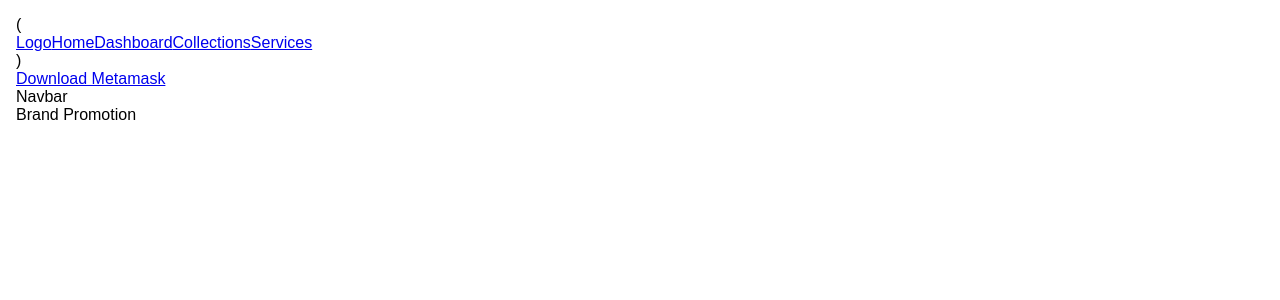
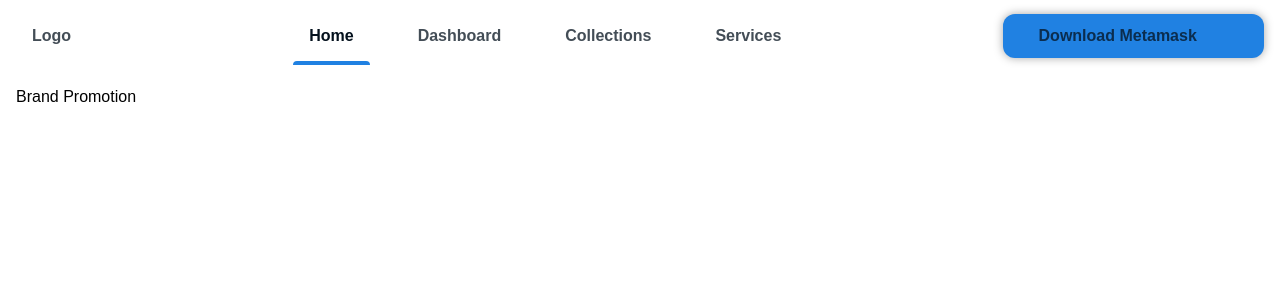
Before and after one commit to shishirtiwari23/NFT-warranty-system, a React (Create React App) app: page / in a window 1280 px wide. Shown: the top 300 px of the page. Built offline with nearby package versions, Linux system fonts and the light colour scheme.

Commit message:
navbar ui improved

```diff
--- a/src/App.module.scss
+++ b/src/App.module.scss
@@ -7,11 +7,12 @@
 }
 
 :root {
-  --clr-primary: rgb(21, 178, 229);
-  --clr-bg: rgb(21, 178, 229);
-  --nav-height: 70px;
+  --clr-primary: rgb(32, 129, 226);
+  --clr-bg: rgb(255,255,255);
+  --nav-height: 4.5rem;
   --sidemenu-width: 300px;
   --fixed-width: 100%;
+  --default-padding-horizontal:1rem;
 }
 html{
   font-size: 16px;
--- a/src/Layouts/MainLayout/MainLayout.module.scss
+++ b/src/Layouts/MainLayout/MainLayout.module.scss
@@ -1,5 +1,9 @@
 @import "../../utils/commons.scss";
 
 .container{
- padding: 1rem;
+//  padding:0 var(--default-padding-horizontal);
+ main{
+     padding:1rem var(--default-padding-horizontal);
+     padding-top: calc(1rem + var(--nav-height));
+ }
 }
--- a/src/components/Button/Button.jsx
+++ b/src/components/Button/Button.jsx
@@ -1,7 +1,11 @@
 import styles from "./Button.module.scss";
 
-const Button = ({ children }) => {
-  return <div className={styles.container}>{children}</div>;
+const Button = ({ children, ...remaining }) => {
+  return (
+    <button {...remaining} className={styles.container}>
+      {children}
+    </button>
+  );
 };
 
 export default Button;
--- a/src/components/Button/Button.module.scss
+++ b/src/components/Button/Button.module.scss
@@ -1,5 +1,17 @@
 @import "../../utils/commons.scss";
 
 .container{
-
+    min-width: 100px;
+    padding:0.8rem 1.2rem;
+    border-radius:12px;
+    background-color: var(--clr-primary);
+    border:none;
+    color: white;
+    box-shadow: 0 0 10px 0 rgb(167, 167, 167);
+    font-weight: 600;
+    font-size: 1rem;
+    cursor: pointer;
+    &:hover{
+        background-color:rgba(32, 129, 226,0.9)
+    }
 }
--- a/src/components/Navbar/Navbar.jsx
+++ b/src/components/Navbar/Navbar.jsx
@@ -55,37 +55,47 @@ const Navbar = () => {
 
   return (
     <div className={styles.container}>
-      (
       <div className={styles.left}>
         <NavLink to="/" className={styles.logo}>
           Logo
         </NavLink>
-        <NavLink to="/" className={styles.navLink}>
+      </div>
+      <div className={styles.middle}>
+        <NavLink to="/" className={(item) => item.isActive && styles.active}>
           Home
         </NavLink>
-        <NavLink to="/dashboard" className={styles.navLink}>
+        <NavLink
+          to="/dashboard"
+          className={(item) => item.isActive && styles.active}
+        >
           Dashboard
         </NavLink>
-        <NavLink to="/collections" className={styles.navLink}>
+        <NavLink
+          to="/collections"
+          className={(item) => item.isActive && styles.active}
+        >
           Collections
         </NavLink>
-        <NavLink to="/services" className={styles.navLink}>
+        <NavLink
+          to="/services"
+          className={(item) => item.isActive && styles.active}
+        >
           Services
         </NavLink>
       </div>
-      )
+      <div className={styles.right}>
         {windowDetails?.isMetamaskInstalled ? (
           isConnected ? (
             <p>Wallet Address: {walletAddress}</p>
           ) : (
-          <Button onClick={connectToMetamask}>Connect To Metamask</Button>
+            <Button onClick={connectToMetamask}>Connect Wallet</Button>
           )
         ) : (
           <Button>
             <a href="https://metamask.io">Download Metamask</a>{" "}
           </Button>
         )}
-      Navbar
+      </div>
     </div>
   );
 };
--- a/src/components/Navbar/Navbar.module.scss
+++ b/src/components/Navbar/Navbar.module.scss
@@ -1,5 +1,38 @@
 @import "../../utils/commons.scss";
 
 .container{
+    @extend .flexRow;
+    position: fixed;
+    width: 100%;
+    height:var(--nav-height);
+    // background-color: red;
+    padding:0 var(--default-padding-horizontal) ;
 
+    a{
+        color:rgba(4, 17, 29, 0.75);
+        text-decoration: none;
+        font-weight: 600;
+        padding:0.5rem 1rem;
+        padding-bottom: 1.3rem;
+        margin-right:2rem;
+        // background-color: blue;
+        &:hover{
+            color:rgb(4, 17, 29);
+        }
+    }
+    a.active{
+        // background-color: green;
+        color:rgb(4, 17, 29);
+        position: relative;
+        &::after{
+            content: '';
+            position: absolute;
+            bottom:0;
+            left:0;
+            height: 4px;
+            width:100%;
+            background-color: var(--clr-primary);
+            border-radius: 1rem 1rem 0 0 ;
+        }
+    }
 }
--- a/src/utils/commons.scss
+++ b/src/utils/commons.scss
@@ -4,6 +4,7 @@
     align-items: center;
   }
   .flexCol {
-    @extend .flexRow;
-    flex-direction: column;
+    display: flex;
+    justify-content: space-evenly;
+    align-items: center;
   }
```
Lines whose indentation alone changed are shown as unchanged.
